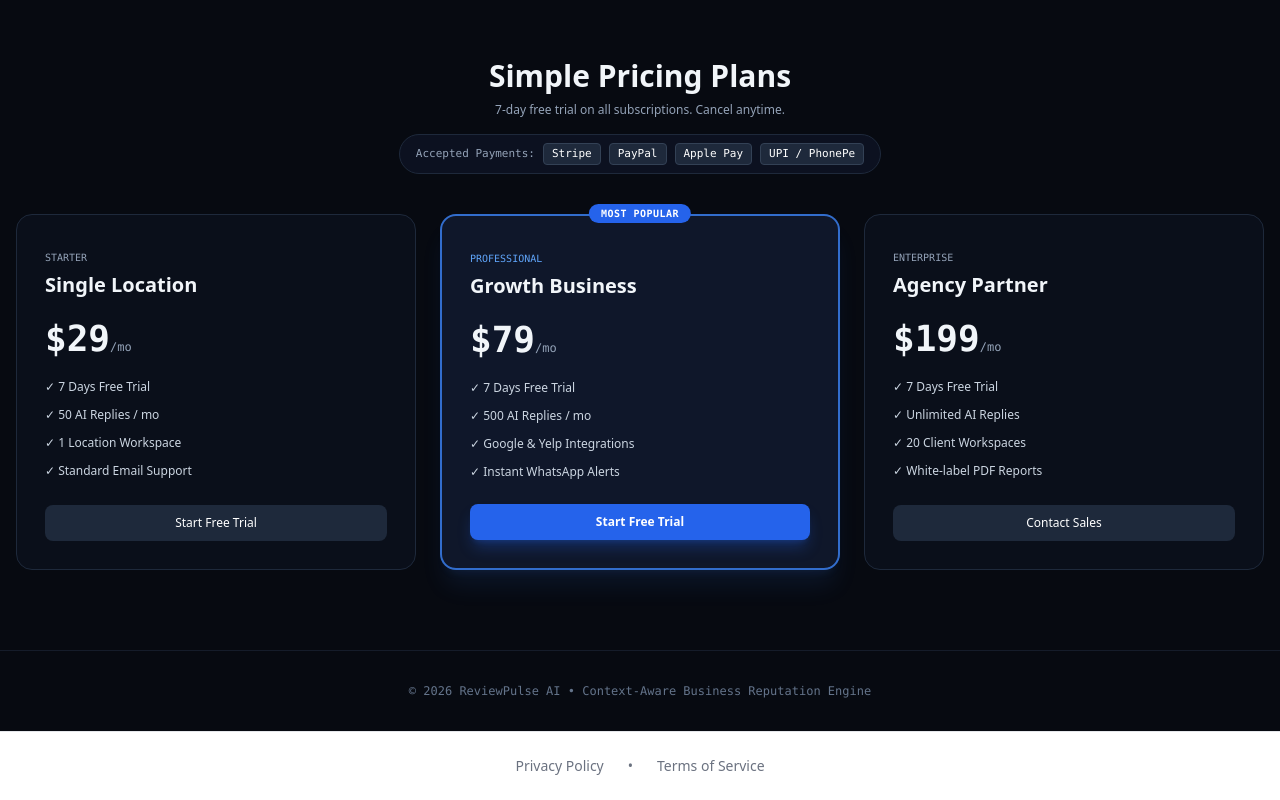
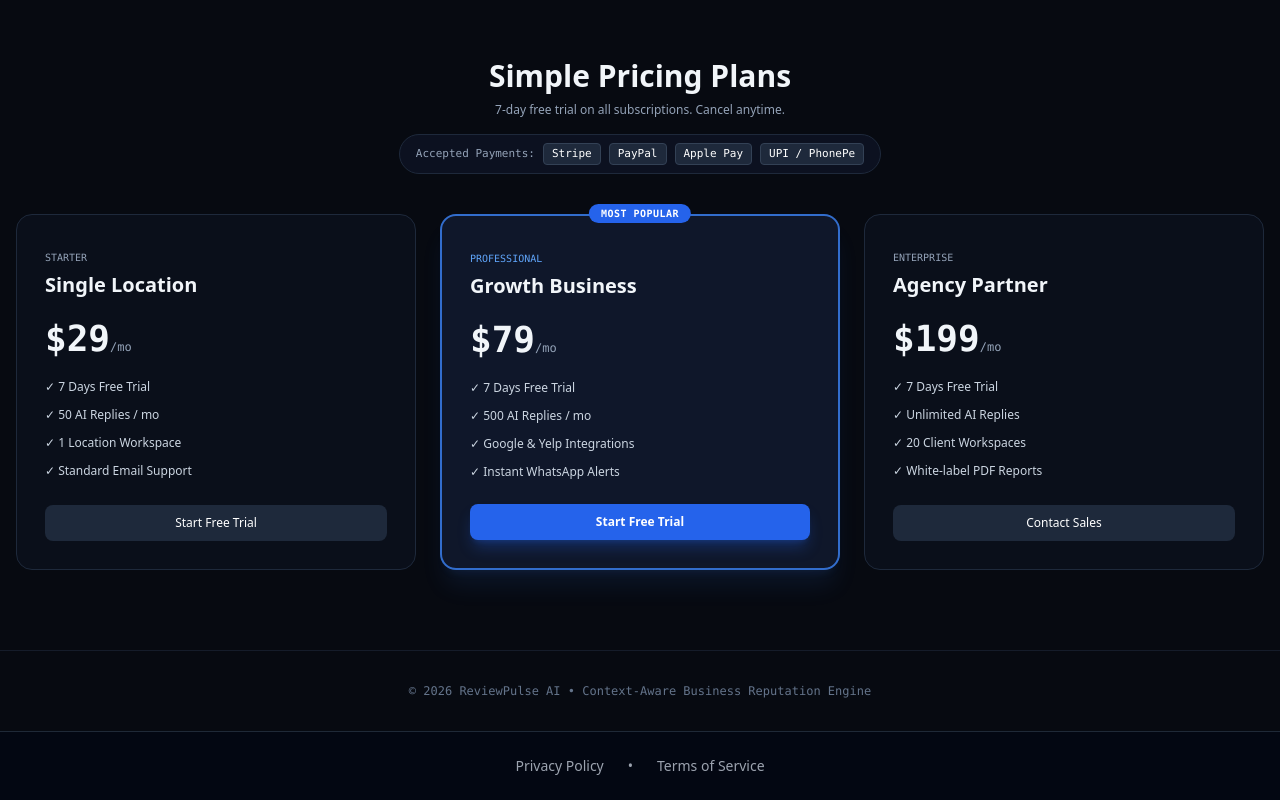
Before and after one commit to pateldivyesh22199-create/reviewpulse-app, a Next.js app: page / in a window 1280 px wide. Shown: the part 2736-3536 px from the top of the page. Built offline with nearby package versions, Linux system fonts and the light colour scheme; no server answers.

Commit message:
fix footer dark style

```diff
--- a/app/layout.js
+++ b/app/layout.js
@@ -1,5 +1,6 @@
 import './globals.css';
 import { ClerkProvider } from '@clerk/nextjs';
+import Link from 'next/link';
 
 export const metadata = {
   title: 'ReviewPulse AI',
@@ -10,15 +11,17 @@ export default function RootLayout({ children }) {
   return (
     <ClerkProvider>
       <html lang="en">
-        <body>
-          {children}
+        <body className="bg-gray-950 text-gray-100 flex flex-col min-h-screen">
+          <div className="flex-grow">
+            {children}
+          </div>
 
-          {/* Footer Legal Links */}
-          <footer className="w-full border-t border-gray-200 py-6 text-center text-sm text-gray-500">
+          {/* Dark Styled Footer Legal Links */}
+          <footer className="w-full border-t border-gray-800 bg-gray-950 py-6 text-center text-sm text-gray-400">
             <div className="flex justify-center gap-6">
-              <a href="/privacy" className="hover:underline hover:text-gray-800">Privacy Policy</a>
+              <Link href="/privacy" className="hover:text-indigo-400 transition-colors">Privacy Policy</Link>
               <span>•</span>
-              <a href="/terms" className="hover:underline hover:text-gray-800">Terms of Service</a>
+              <Link href="/terms" className="hover:text-indigo-400 transition-colors">Terms of Service</Link>
             </div>
           </footer>
 
```
